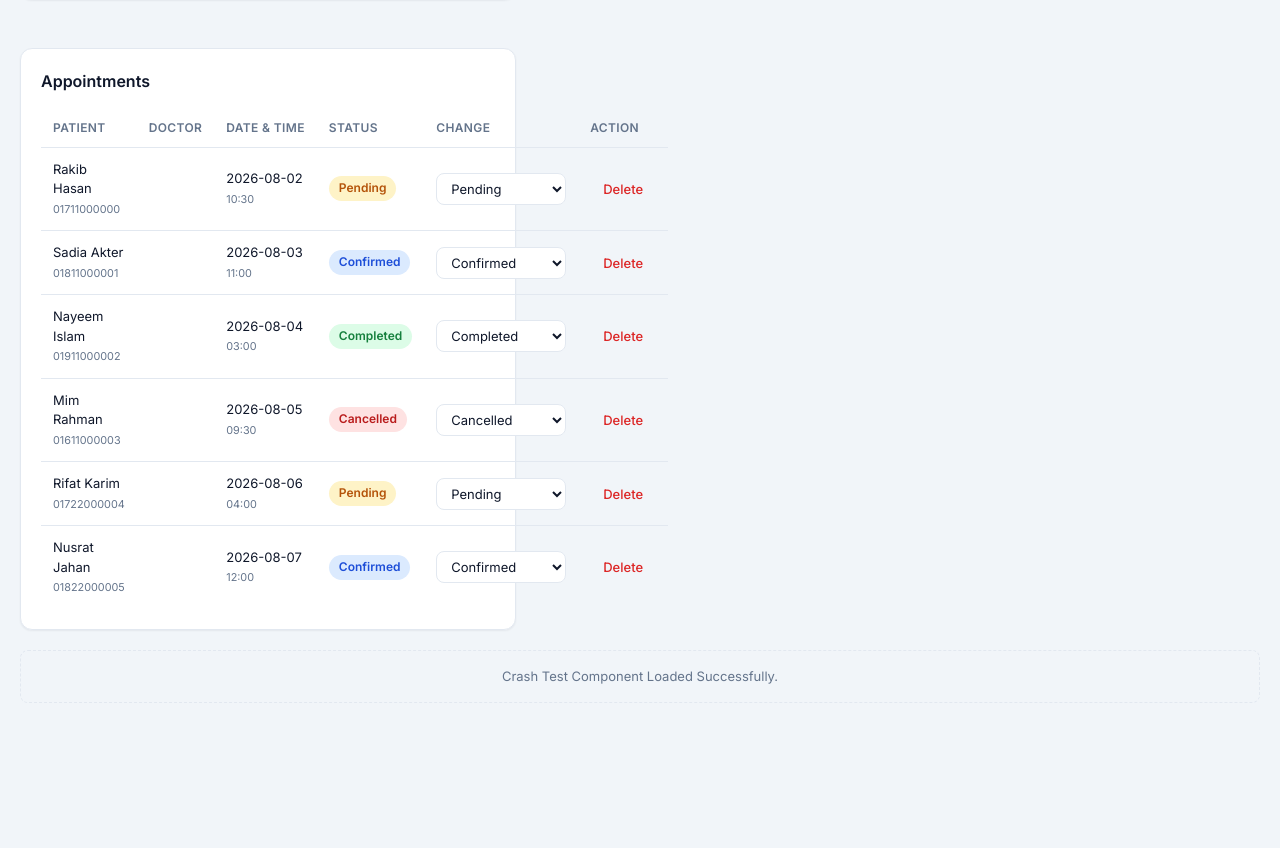
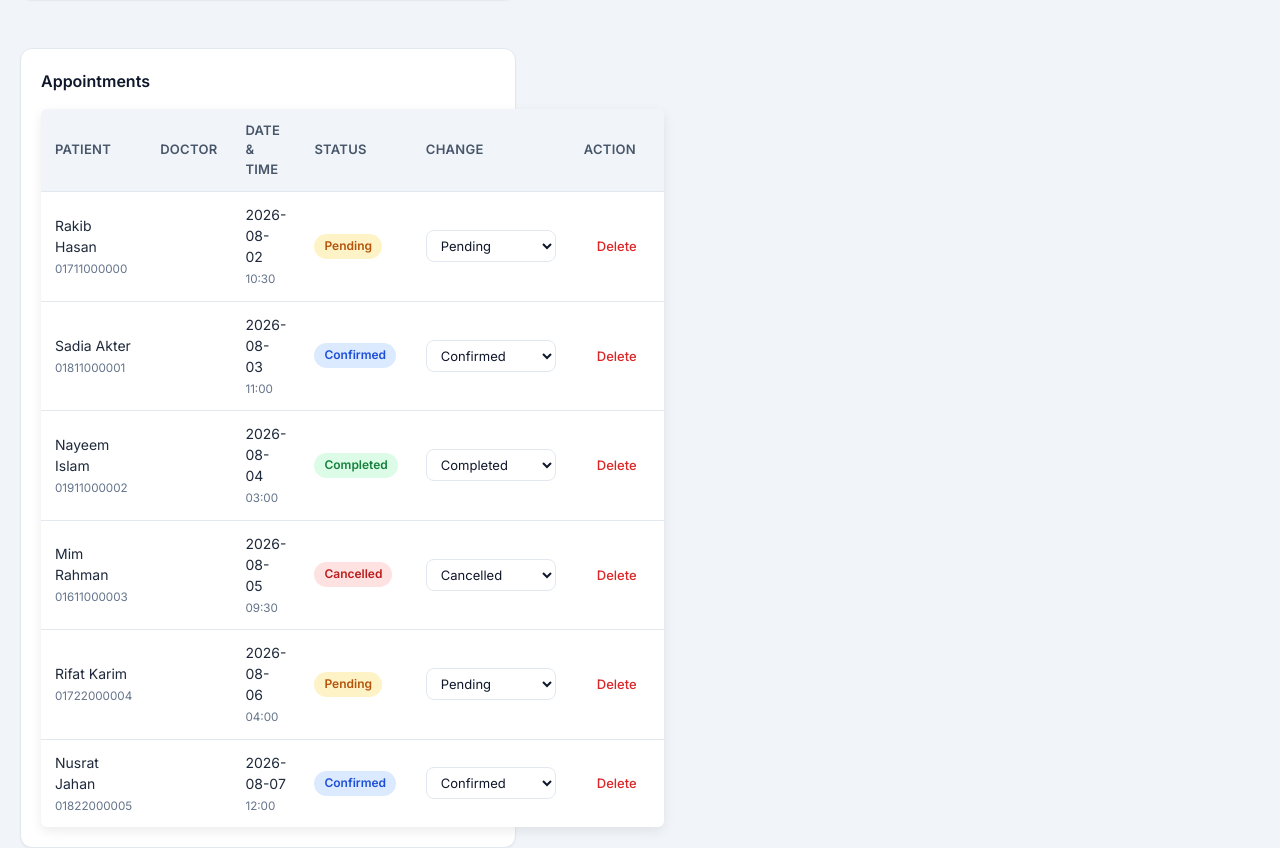
Before and after one commit to TanzumSamrin/medicare-dashboard-React-Vite-Frontend-Only-, a React (Vite) app: page / in a window 1280 px wide. Shown: the part 1014-1862 px from the top of the page. Before the commit the page ends 1757 px from the top, so only its background shows below. Built offline with nearby package versions, Linux system fonts and the light colour scheme.

Commit message:
appointment css section

```diff
--- a/src/components/error/CrashTest.jsx
+++ b/src/components/error/CrashTest.jsx
@@ -8,7 +8,7 @@ function CrashTest({ shouldCrash }) {
   return (
     <div className="crash-box">
       <p>
-        Crash Test Component Loaded Successfully.
+        Medicare Clinic © 2026 Built with React.
       </p>
     </div>
   );
--- a/src/index.css
+++ b/src/index.css
@@ -496,26 +496,31 @@ padding: 6px 10px;
 .appointment-table {
   width: 100%;
   border-collapse: collapse;
-  margin-top: 8px;
+  margin-top: 16px;
+  background: #ffffff;
+  border-radius: 6px;
+  overflow: hidden;
+  box-shadow: 0 4px 12px rgba(0,0,0,0.08);
 }
 
 .appointment-table th {
   text-align: left;
-  padding: 10px 12px;
-  font-size: 12px;
+  padding: 12px 14px;
+  font-size: 13px;
   font-weight: 600;
   text-transform: uppercase;
-  letter-spacing: 0.03em;
-  color: var(--text-muted);
-  border-bottom: 1px solid var(--border);
-  white-space: nowrap;
+  letter-spacing: 0.02em;
+  color: #475569;
+  border-bottom: 1px solid #e2e8f0;
+  background: #f1f5f9;
 }
 
 .appointment-table td {
-  padding: 12px;
-  border-bottom: 1px solid var(--border);
+  padding: 12px 14px;
+  border-bottom: 1px solid #e2e8f0;
   vertical-align: middle;
-  font-size: 13px;
+  font-size: 14px;
+  color: #1e293b;
 }
 
 .appointment-table tbody tr:last-child td {
@@ -524,14 +529,56 @@ padding: 6px 10px;
 
 .appointment-table tbody tr:hover {
   background: #f8fafc;
+  transition: background 0.3s ease;
 }
 
-.action-buttons {
-  display: flex;
-  gap: 8px;
-  flex-wrap: wrap;
-  align-items: center;
+/* Status color coding */
+.status-pending {
+  color: #b45309;
+  font-weight: 600;
+  background: #fef3c7;
+  padding: 4px 8px;
+  border-radius: 4px;
 }
+
+.status-confirmed {
+  color: #1d4ed8;
+  font-weight: 600;
+  background: #dbeafe;
+  padding: 4px 8px;
+  border-radius: 4px;
+}
+
+.status-completed {
+  color: #166534;
+  font-weight: 600;
+  background: #dcfce7;
+  padding: 4px 8px;
+  border-radius: 4px;
+}
+
+.status-cancelled {
+  color: #b91c1c;
+  font-weight: 600;
+  background: #fee2e2;
+  padding: 4px 8px;
+  border-radius: 4px;
+}
+
+/* Action buttons */
+.action-delete {
+  color: #dc2626;
+  font-weight: 600;
+  cursor: pointer;
+  transition: color 0.3s ease;
+}
+
+.action-delete:hover {
+  color: #b91c1c;
+  text-decoration: underline;
+}
+
+
 
 /* ===========================
    Error / Crash
```
